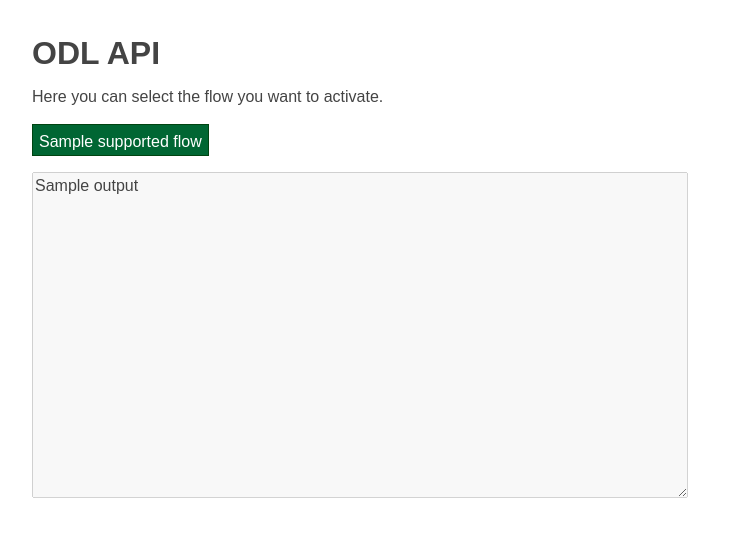
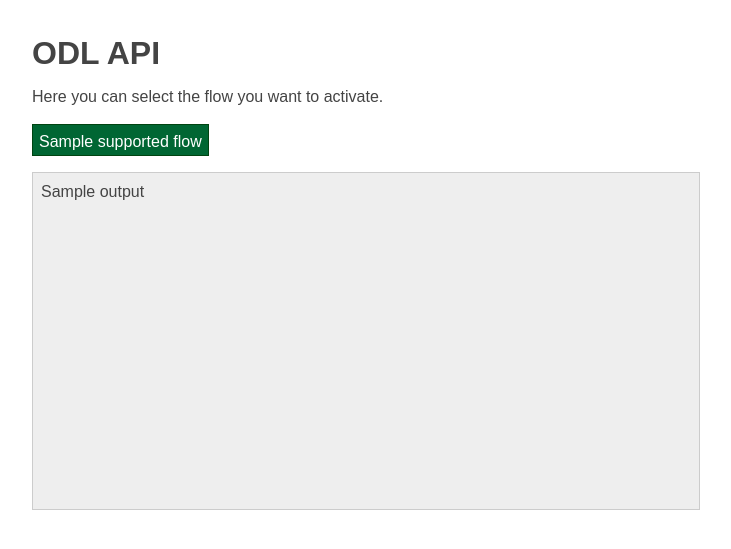
Before and after one commit to fkooman/odl-api, a PHP site: template views/index.twig in a window 1280 px wide. Shown: the top 549 px of the page, without its empty margins (283-1014 px from the left). Run offline with PHP 8.4, Linux system fonts and the light colour scheme; the template is opened without the code that fills it: most values are stand-ins (such as "Sample title", 1, 10 or a date in 2020); some libraries are stand-ins or nearby versions.

Commit message:
switch to div instead of textarea

```diff
--- a/views/index.twig
+++ b/views/index.twig
@@ -18,7 +18,7 @@
         </form>
 
         {% if output %}
-        <textarea disabled="disabled">{{ output|e }}</textarea>
+        <div class="output">{{ output|e|nl2br }}</div>
         {% endif %}
     </div> <!-- /container -->
 </body>
--- a/web/css/style.css
+++ b/web/css/style.css
@@ -54,7 +54,10 @@ button.error {
     color: #fff;
 }
 
-textarea {
+div.output {
+    border: 1px solid #ccc;
+    padding: 0.5em;
+    background: #eee;
     margin: 1em 0;
     width: 100%;
     height: 20em;
```
